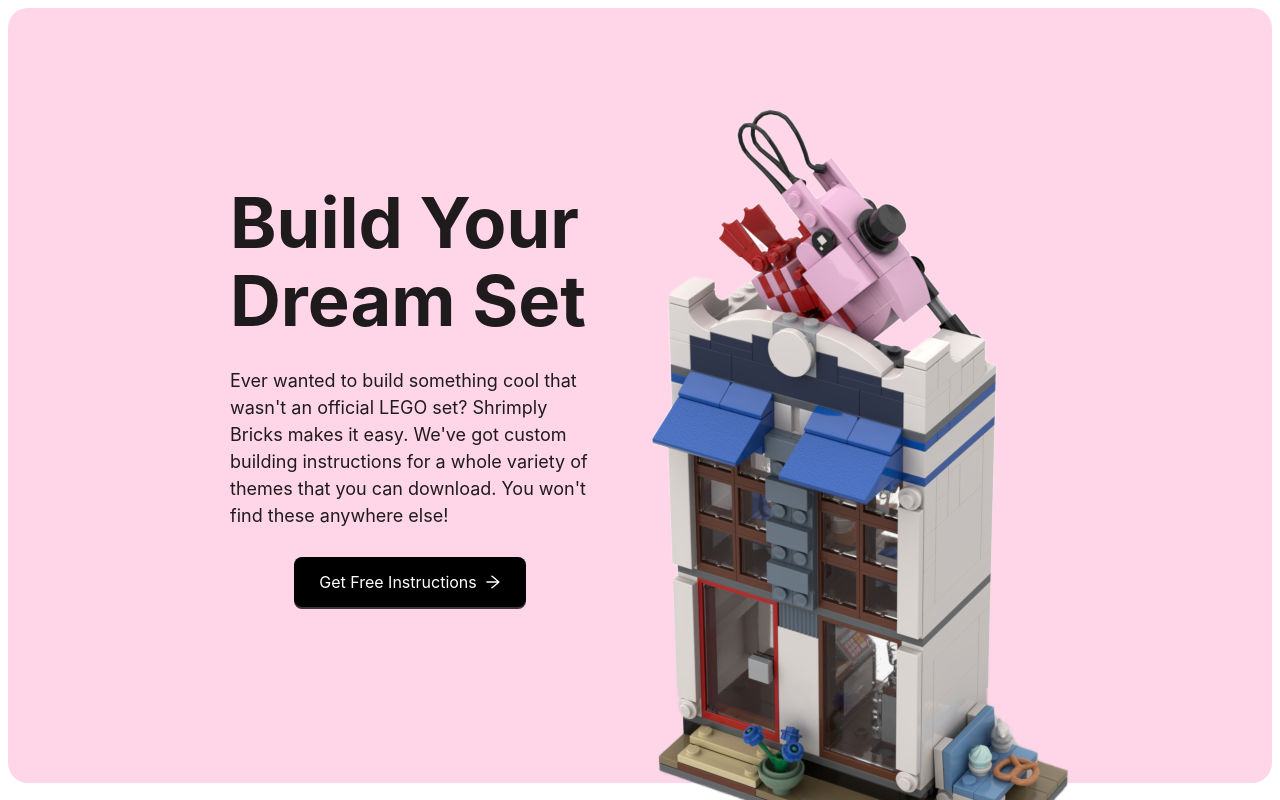
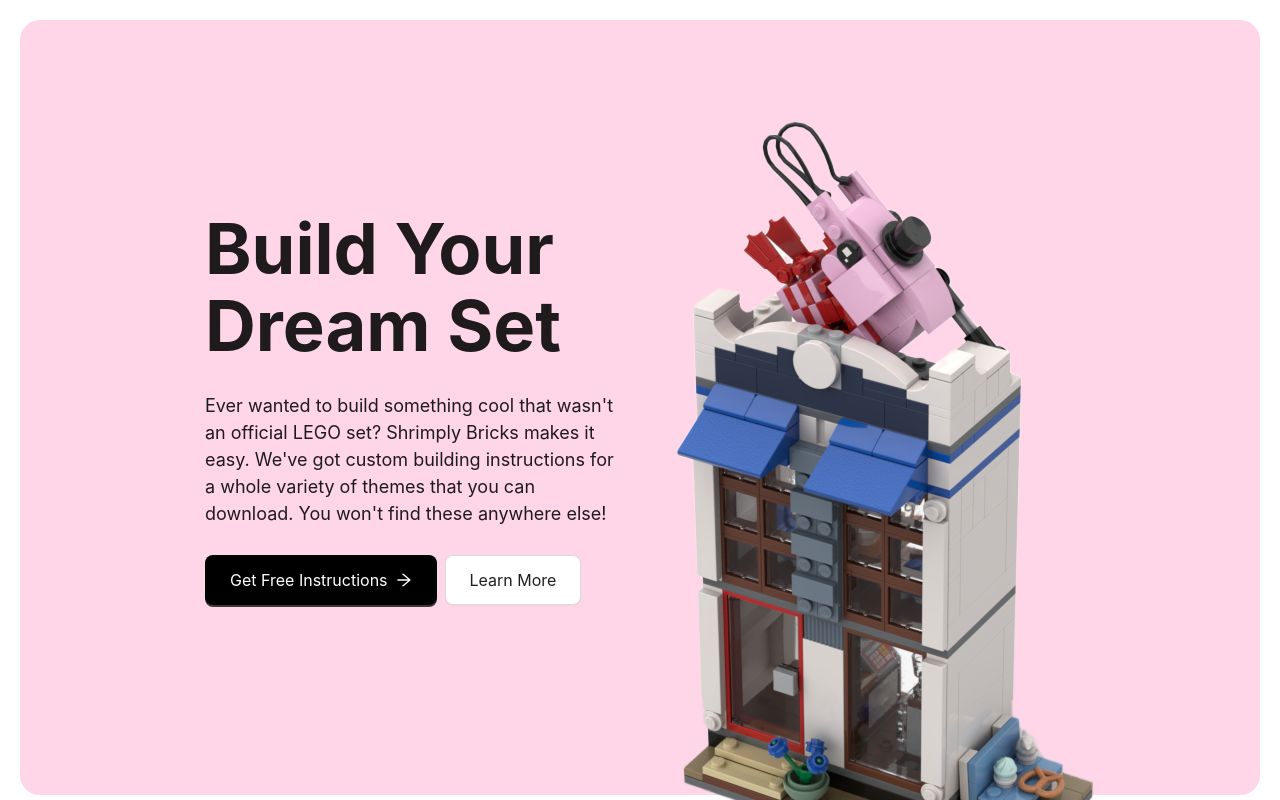
Before and after one commit to coconut-junior/shrimply-landing-page, a React (Vite) app: page / in a window 1280 px wide. Shown: the top 800 px of the page. Built offline with nearby package versions, Linux system fonts and the light colour scheme.

Commit message:
changed padding, updated faq

```diff
--- a/src/App.css
+++ b/src/App.css
@@ -1,5 +1,14 @@
 #root {
   margin: auto;
+}
+
+html {
+  scroll-behavior: smooth;
+}
+
+body {
+  padding: 20px;
+  margin: 0;
 }
 
 h1 {
--- a/src/App.tsx
+++ b/src/App.tsx
@@ -25,10 +25,6 @@
         <>
           <p>You have several options:</p>
           <ul>
-            <li>
-              Purchase complete MOC kits that include all required parts and
-              instructions
-            </li>
             <li>
               Buy individual parts from online brick stores like{' '}
               <a href="https://www.bricklink.com/v2/main.page">BrickLink</a>
@@ -106,7 +102,7 @@
               gap="10px"
               wrap={true}
               style={{
-                maxWidth: '400px',
+                maxWidth: '450px',
                 padding: '20px',
               }}
             >
@@ -119,7 +115,13 @@
                 instructions for a whole variety of themes that you can
                 download. You won't find these anywhere else!
               </p>
-              <Flex justify="center" align="center" gap="small">
+              <Flex
+                justify="left"
+                align="center"
+                gap="small"
+                wrap={true}
+                style={{ width: '100%' }}
+              >
                 <a href={url}>
                   <Button
                     type="primary"
@@ -130,9 +132,11 @@
                     <ArrowRightOutlined></ArrowRightOutlined>
                   </Button>
                 </a>
-                {/* <Button size="large" style={{ padding: '24px' }}>
-                  Learn More
-                </Button> */}
+                <a href="#faq">
+                  <Button size="large" style={{ padding: '24px' }}>
+                    Learn More
+                  </Button>
+                </a>
               </Flex>
             </Flex>
             <Image
@@ -168,7 +172,7 @@
           </Flex>
 
           <Flex vertical={true} style={{ padding: '20px' }}>
-            <h2>Frequently Asked Questions</h2>
+            <h2 id="faq">Frequently Asked Questions</h2>
             <Collapse items={faqItems} style={{ fontSize: '18px' }}></Collapse>
           </Flex>
           <br></br>
```
